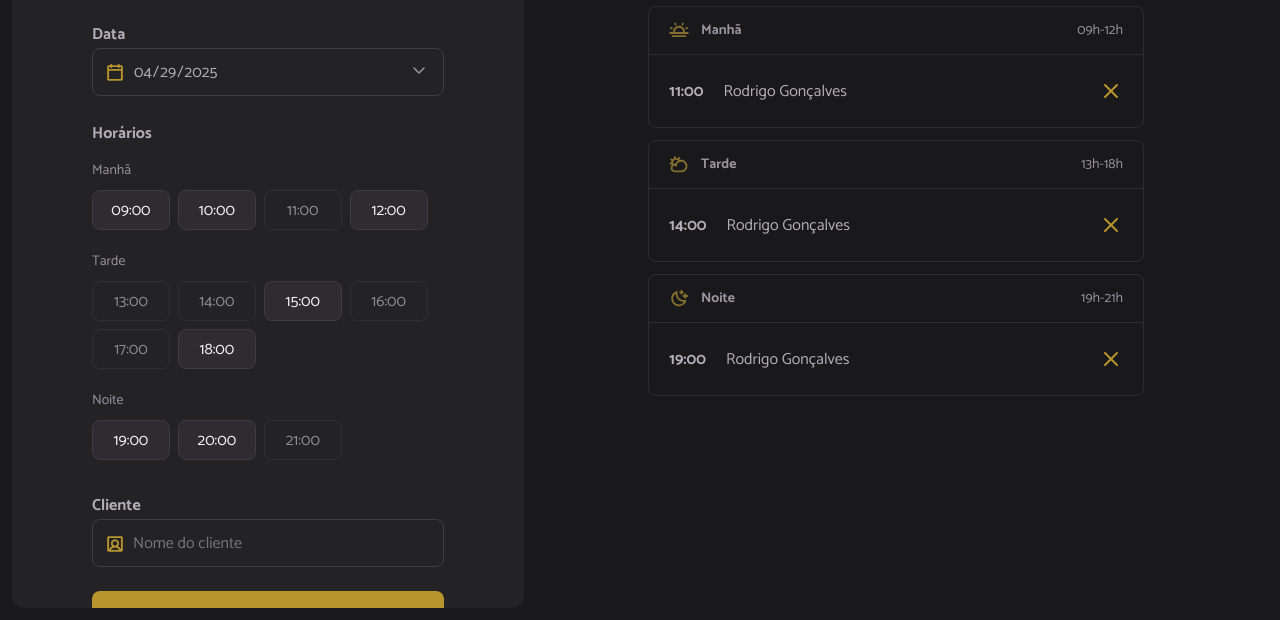
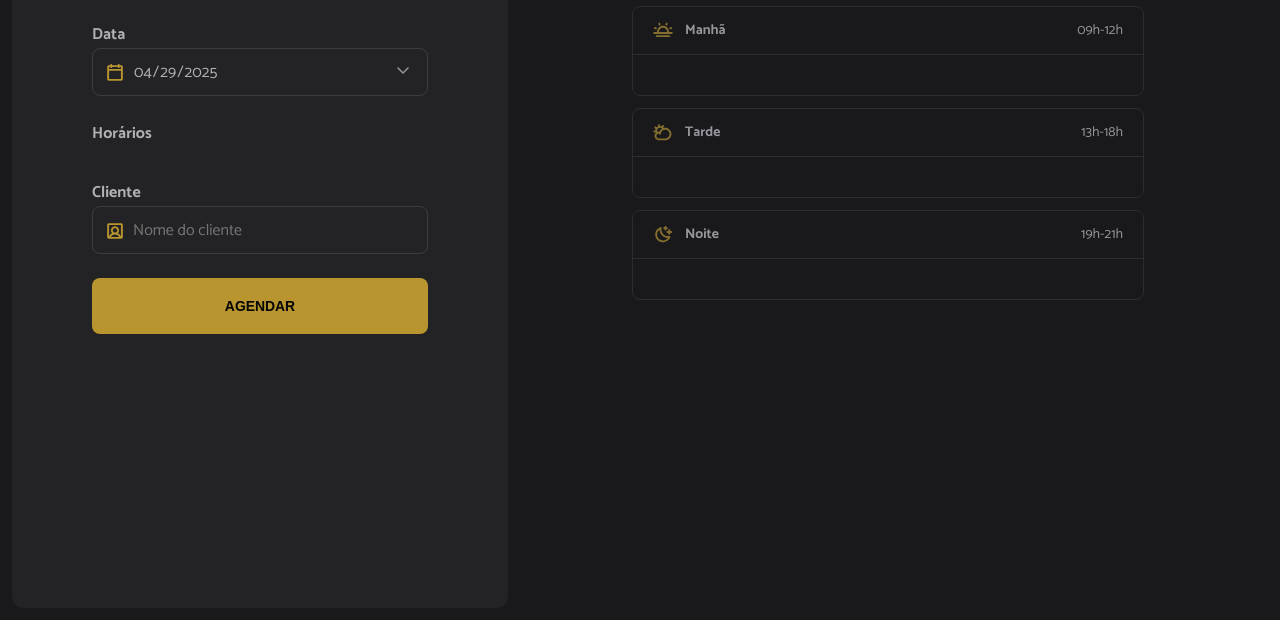
Before and after one commit to Julio-Cesar-Castro/hairday, a website built with webpack: page dist/index.html in a window 1280 px wide. Shown: the part 180-800 px from the top of the page. Built offline with nearby package versions, Linux system fonts and the light colour scheme; some packages are replaced by stand-ins of ours; no server answers.

Commit message:
Build webpack

```diff
--- a/dist/index.html
+++ b/dist/index.html
@@ -36,51 +36,20 @@
       <span class="label">Horários</span>
       <ul id="hours" class="hours" aria-label="Horários disponíveis de manhã">
         <!-- Exemplo: Manhã -->
-        <li data-period="morning" class="hour-period">Manhã</li>
-        <li data-period="morning" value="09:00" class="hour hour-available">
+        <!-- <li data-period="morning" class="hour-period">Manhã</li> -->
+        <!-- <li data-period="morning" value="09:00" class="hour hour-available">
           09:00
-        </li>
-        <li data-period="morning" value="10:00" class="hour hour-available">
-          10:00
-        </li>
-        <li data-period="morning" value="11:00" class="hour hour-unavailable">
-          11:00
-        </li>
-        <li data-period="morning" value="12:00" class="hour hour-available">
-          12:00
-        </li>
+        </li> -->
         <!-- Exemplo: Tarde  -->
-        <li data-period="morning" class="hour-period">Tarde</li>
-        <li data-period="afternoon" value="13:00" class="hour hour-unavailable">
+        <!-- <li data-period="afternoon" class="hour-period">Tarde</li> -->
+        <!-- <li data-period="afternoon" value="13:00" class="hour hour-unavailable">
           13:00
-        </li>
-        <li data-period="afternoon" value="14:00" class="hour hour-unavailable">
-          14:00
-        </li>
-        <li data-period="afternoon" value="15:00" class="hour hour-available">
-          15:00
-        </li>
-        <li data-period="afternoon" value="16:00" class="hour hour-unavailable">
-          16:00
-        </li>
-        <li data-period="afternoon" value="17:00" class="hour hour-unavailable">
-          17:00
-        </li>
-        <li data-period="afternoon" value="18:00" class="hour hour-available">
-          18:00
-        </li>
+        </li> -->
         <!-- Exemplo: Noite -->
-        <li data-period="morning" class="hour-period">Noite</li>
-
-        <li data-period="night" value="19:00" class="hour hour-available">
+        <!-- <li data-period="night" class="hour-period">Noite</li> -->
+        <!-- <li data-period="night" value="19:00" class="hour hour-available">
           19:00
-        </li>
-        <li data-period="night" value="20:00" class="hour hour-available">
-          20:00
-        </li>
-        <li data-period="night" value="21:00" class="hour hour-unavailable">
-          21:00
-        </li>
+        </li> -->
       </ul>
 
       <label for="client" class="label">Cliente</label>
@@ -105,12 +74,12 @@
           <span>09h-12h</span>
         </header>
         <ul id="period-morning" class="period">
-          <!-- Exemplo  -->
+          <!-- Exemplo
           <li>
             <strong>11:00</strong>
             <span>Rodrigo Gonçalves</span>
             <img src="./src/assets/cancel.svg" alt="Cancelar" class="cancel-icon" />
-          </li>
+          </li> -->
         </ul>
       </section>
 
@@ -121,12 +90,12 @@
           <span>13h-18h</span>
         </header>
         <ul id="period-afternoon" class="period">
-          <!-- Exemplo -->
+          <!-- Exemplo
           <li>
             <strong>14:00</strong>
             <span>Rodrigo Gonçalves</span>
             <img src="./src/assets/cancel.svg" alt="Cancelar" class="cancel-icon" />
-          </li>
+          </li> -->
         </ul>
       </section>
 
@@ -137,12 +106,12 @@
           <span>19h-21h</span>
         </header>
         <ul id="period-night" class="period">
-          <!-- Exemplo -->
+          <!-- Exemplo
           <li>
             <strong>19:00</strong>
             <span>Rodrigo Gonçalves</span>
             <img src="./src/assets/cancel.svg" alt="Cancelar" class="cancel-icon" />
-          </li>
+          </li> -->
         </ul>
       </section>
     </aside>
```
Also changed, not shown: dist/main.js (+193 -3 lines).
